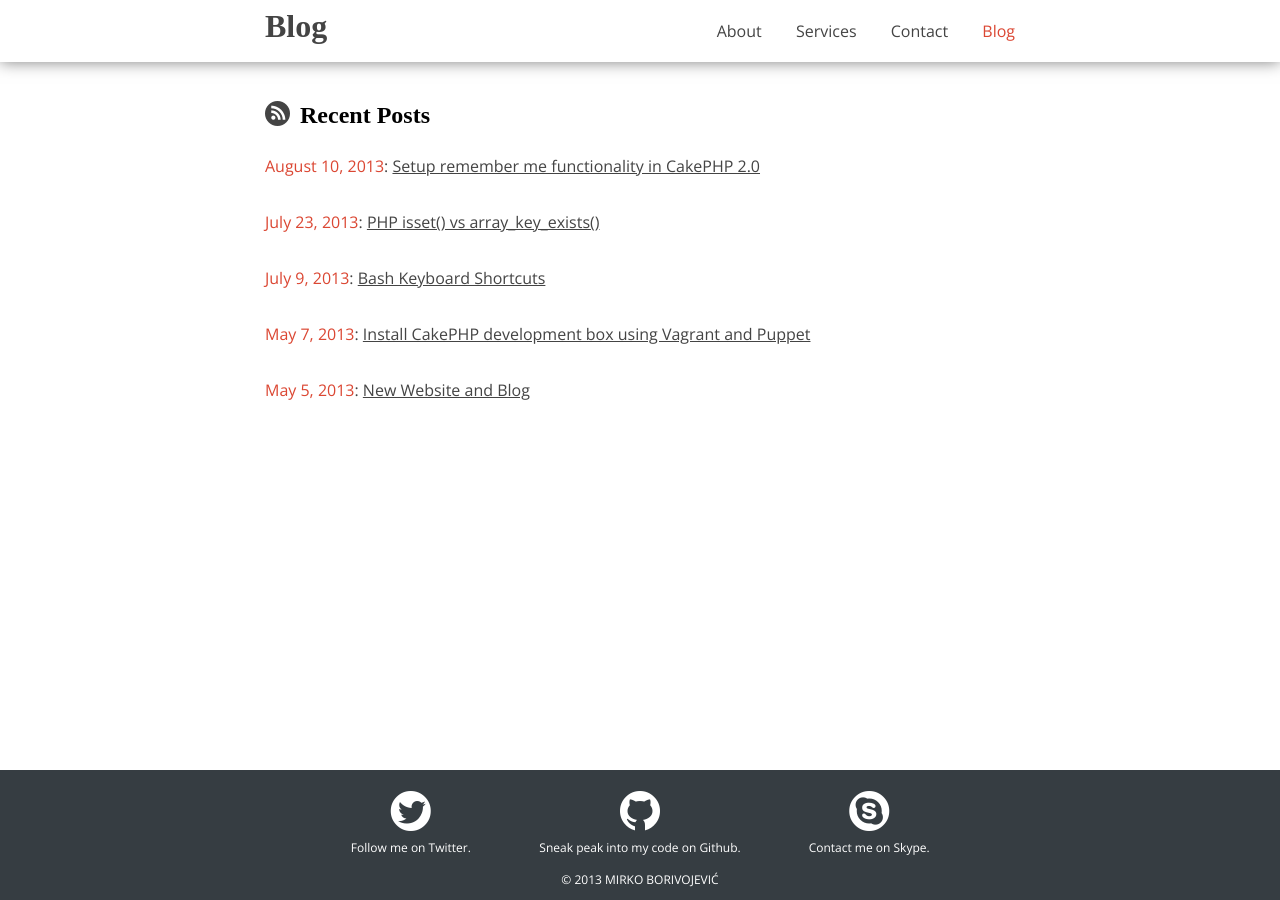
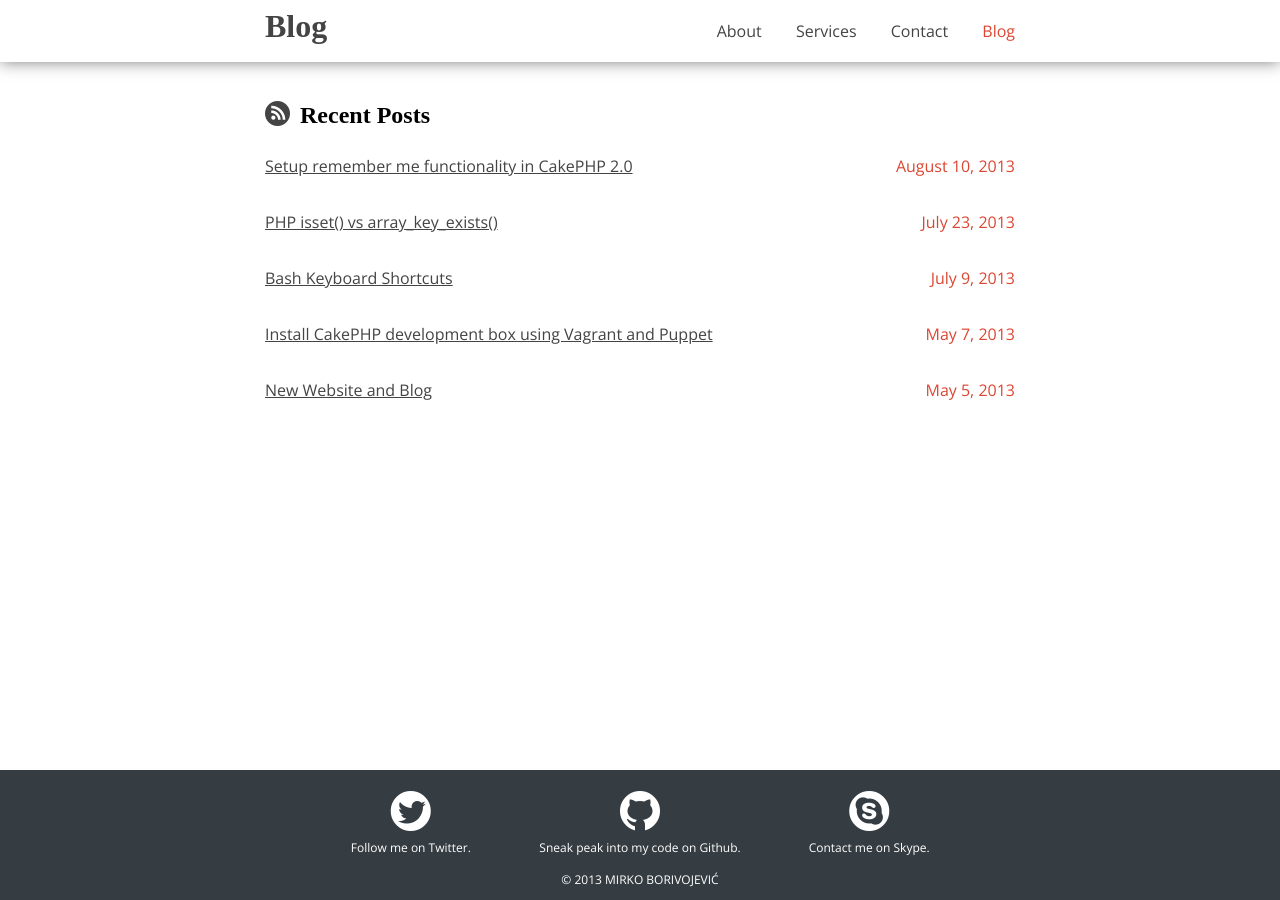
Before and after one commit to borivojevic/borivojevic.github.com, a Jekyll site: the page built from blog.html, in a window 1280 px wide. Built offline with Jekyll 4.4.1, drawn with Linux system fonts in a browser that asks for light colours; some web fonts are replaced; Markdown is read by kramdown in place of the engine named in the settings.

Commit message:
Fix blog index formatting

```diff
--- a/blog.html
+++ b/blog.html
@@ -14,7 +14,8 @@ tagline: Blog
 			{% for post in site.posts %}
 				{% unless post.draft %}
 					<p>
-						<b>{{ post.date | date: "%B %e, %Y" }}</b>: <a href="{{ post.url }}">{{ post.subtitle }}</a>
+						<b class="date">{{ post.date | date: "%B %e, %Y" }}</b>
+						<a href="{{ post.url }}">{{ post.subtitle }}</a>
 					</p>
 				{% endunless %}
 			{% endfor %}
--- a/css/main.css
+++ b/css/main.css
@@ -267,8 +267,6 @@ a.rss:hover {
  ========================================================================== */
 
 /* Code Highlighting */
-
-
 pre, code {
 	white-space: pre;
 	display: inline-block;
@@ -306,6 +304,10 @@ pre, code {
 	margin-bottom: 24px;
 	width: 100%;
 	overflow: auto;
+}
+
+b.date {
+	float: right;
 }
 
 @media screen and (min-device-width: 768px) and (max-device-width: 1279px) {
@@ -362,4 +364,7 @@ pre, code {
 	div#tom-avatar {
 		display: none;
 	}
+	b.date {
+		display: none;
+	}
 }
```
